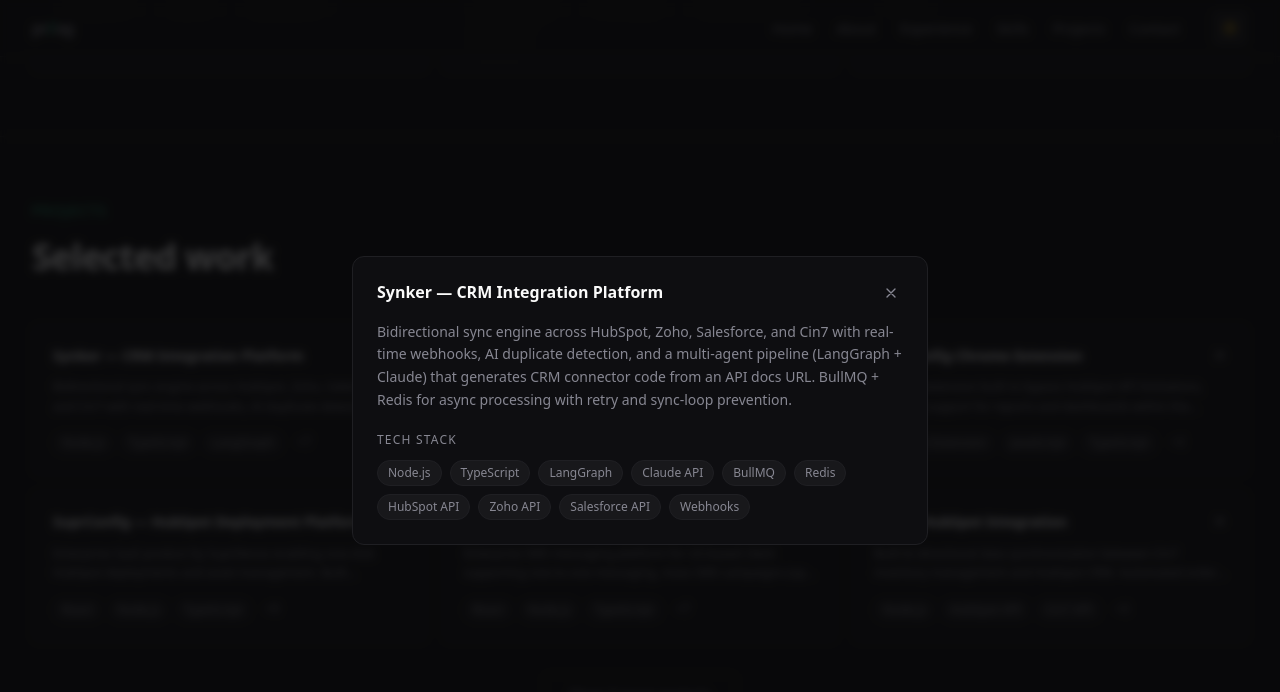
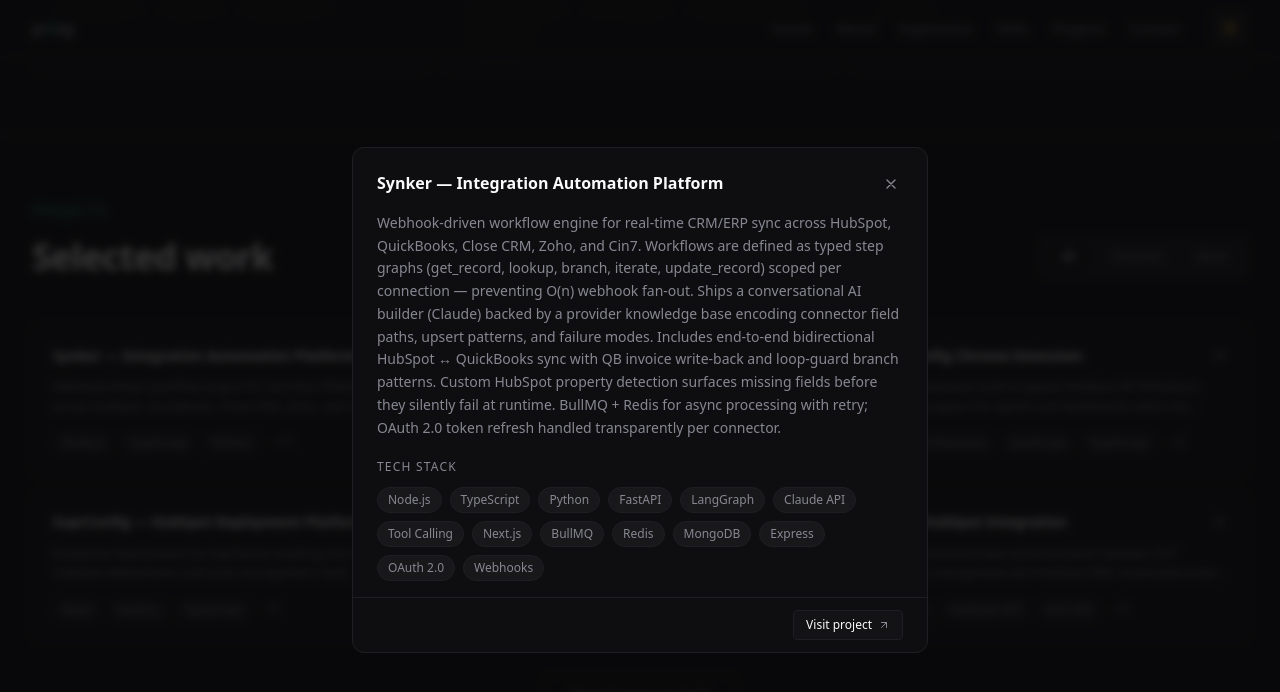
Before and after one commit to PragRajput/Portfolio, a React (Vite) app in the folder frontend/: page / in a window 1280 px wide. Both pictures are taken after a click on the element 229 px from the left and 3112 px from the top of the page. Shown: the part 2712-3404 px from the top of the page. Built offline with nearby package versions, Linux system fonts and the light colour scheme.

Commit message:
Project updated

```diff
--- a/frontend/src/pages/Projects.tsx
+++ b/frontend/src/pages/Projects.tsx
@@ -5,17 +5,20 @@ import type { Project } from '@/types';
 const projects: Project[] = [
   {
     id: '1',
-    title: 'Synker — CRM Integration Platform',
-    description: 'Bidirectional sync engine across HubSpot, Zoho, Salesforce, and Cin7 with real-time webhooks, AI duplicate detection, and a multi-agent pipeline (LangGraph + Claude) that generates CRM connector code from an API docs URL. BullMQ + Redis for async processing with retry and sync-loop prevention.',
+    title: 'Synker — Integration Automation Platform',
+    description: 'Webhook-driven workflow engine for real-time CRM/ERP sync across HubSpot, QuickBooks, Close CRM, Zoho, and Cin7. Workflows are defined as typed step graphs (get_record, lookup, branch, iterate, update_record) scoped per connection — preventing O(n) webhook fan-out. Ships a conversational AI builder (Claude) backed by a provider knowledge base encoding connector field paths, upsert patterns, and failure modes. Includes end-to-end bidirectional HubSpot ↔ QuickBooks sync with QB invoice write-back and loop-guard branch patterns. Custom HubSpot property detection surfaces missing fields before they silently fail at runtime. BullMQ + Redis for async processing with retry; OAuth 2.0 token refresh handled transparently per connector.',
     image: '/placeholder-project.jpg',
-    technologies: ['Node.js', 'TypeScript', 'LangGraph', 'Claude API', 'BullMQ', 'Redis', 'HubSpot API', 'Zoho API', 'Salesforce API', 'Webhooks'],
+    technologies: ['Node.js', 'TypeScript', 'Python', 'FastAPI', 'LangGraph', 'Claude API', 'Tool Calling', 'Next.js', 'BullMQ', 'Redis', 'MongoDB', 'Express', 'OAuth 2.0', 'Webhooks'],
+    demoUrl: 'https://synker-landing-gq88.vercel.app/',
+    personal: true,
   },
   {
     id: '2',
-    title: 'HubSpot CRM Audit Agent',
+    title: 'HubMetrics — CRM Audit Agent',
     description: 'AI-powered multi-agent audit platform (orchestrator → narrator pipeline) running 25+ health checks across HubSpot Sales, Marketing, and Service Hub. Uses Claude AI to generate prioritized, severity-labeled reports with PDF export.',
     image: '/placeholder-project.jpg',
-    technologies: ['Claude API', 'LangGraph', 'Node.js', 'TypeScript', 'HubSpot API', 'Multi-Agent Pipelines', 'PDF Export'],
+    technologies: ['Claude API', 'LangGraph', 'Tool Calling', 'Node.js', 'TypeScript', 'Express', 'MongoDB'],
+    personal: true,
   },
   {
     id: '3',
@@ -41,7 +44,7 @@ const projects: Project[] = [
     demoUrl: 'https://www.truedialog.com/',
   },
   {
-    id: '6',
+    id: 'p6',
     title: 'Cin7 & HubSpot Integration',
     description: 'Built bi-directional data synchronization between Cin7 inventory management and HubSpot CRM. Automated order creation, invoice calculations, and real-time updates using webhooks. Seamless cross-platform workflow automation.',
     image: '/placeholder-project.jpg',
@@ -54,6 +57,7 @@ const projects: Project[] = [
     description: 'Personal work tracking app for developers to log daily tasks, track time per project, and browse history via a calendar view. Features AI-powered standup summaries via Gemini API, Google OAuth sign-in, and profile customization with Cloudinary avatar uploads.',
     image: '/placeholder-project.jpg',
     technologies: ['Next.js 14', 'TypeScript', 'Express', 'MongoDB', 'Google OAuth', 'Gemini API', 'Cloudinary', 'Tailwind CSS', 'Framer Motion'],
+    personal: true,
   },
   {
     id: '10',
@@ -61,37 +65,38 @@ const projects: Project[] = [
     description: 'VS Code extension that silently tracks coding activity in the background and generates AI-powered standup summaries with zero interruption. Local dashboard shows hourly productivity charts and per-project language breakdown. Fully private — no cloud sync, no telemetry, all data stays on your machine.',
     image: '/placeholder-project.jpg',
     technologies: ['VS Code API', 'TypeScript', 'Express', 'React', 'Vite', 'Redux Toolkit', 'Recharts', 'Gemini API', 'esbuild'],
+    personal: true,
   },
   {
-    id: '7',
+    id: 'p7',
     title: 'Zoho & HubSpot Multi-Org Integration',
     description: 'Developed scalable integration supporting multiple Zoho organizations with HubSpot. Implemented 2-way data synchronization, multi-tenant architecture, and automated data mapping across different organizational structures.',
     image: '/placeholder-project.jpg',
     technologies: ['TypeScript', 'Python', 'FastAPI', 'Zoho API', 'HubSpot API', 'Webhooks', 'Heroku'],
   },
   {
-    id: '8',
+    id: 'p8',
     title: 'Educational Learning Management Platform',
     description: 'Comprehensive 4-tier learning platform with hierarchical access: Super Admin creates interactive lessons with drag-and-drop UI; School Admin manages teachers and students; Teachers customize lessons and mark attendance; Students access assignments and submit feedback with real-time dashboard updates.',
     image: '/placeholder-project.jpg',
     technologies: ['React', 'Node.js', 'TypeScript', 'MongoDB', 'Express', 'Role-Based Access', 'Real-time Dashboard'],
   },
   {
-    id: '6',
+    id: 'p11',
     title: 'SFTP × HubSpot Data Migration',
     description: 'Enterprise-scale data processing system using Python FastAPI handling 200,000–300,000 daily records. Automated cron jobs fetch files from SFTP, upload to GCP Cloud Storage, perform data cleaning including de-duplication and null handling, then migrate to HubSpot via batch processing.',
     image: '/placeholder-project.jpg',
     technologies: ['Python', 'FastAPI', 'GCP Cloud Storage', 'GCP App Engine', 'SFTP', 'HubSpot API', 'Cron Jobs', 'Batch Processing'],
   },
   {
-    id: '7',
+    id: 'p12',
     title: 'BlendsBooking Integration',
     description: 'Comprehensive booking integration system syncing reservation data with HubSpot across contacts, orders, products, and cancellations. Real-time booking management with automated workflow triggers.',
     image: '/placeholder-project.jpg',
     technologies: ['React', 'Node.js', 'HubSpot API', 'Booking System', 'Nordhost'],
   },
   {
-    id: '8',
+    id: 'p13',
     title: 'Telegram × HubSpot CRM',
     description: 'Embedded Telegram inside HubSpot CRM for seamless team communication. Automatically generates deal-based Telegram groups to streamline collaboration across sales and business development.',
     image: '/placeholder-project.jpg',
@@ -99,10 +104,26 @@ const projects: Project[] = [
   },
 ];
 
+type Tab = 'all' | 'personal' | 'work';
+
 export function Projects() {
   const [selectedProject, setSelectedProject] = useState<Project | null>(null);
+  const [activeTab, setActiveTab] = useState<Tab>('all');
   const [showAll, setShowAll] = useState(false);
-  const visibleProjects = showAll ? projects : projects.slice(0, 6);
+
+  const filteredProjects = projects.filter((p) => {
+    if (activeTab === 'personal') return p.personal === true;
+    if (activeTab === 'work') return !p.personal;
+    return true;
+  });
+
+  const visibleProjects = showAll ? filteredProjects : filteredProjects.slice(0, 6);
+
+  const tabs: { key: Tab; label: string }[] = [
+    { key: 'all', label: 'All' },
+    { key: 'personal', label: 'Personal' },
+    { key: 'work', label: 'Work' },
+  ];
 
   return (
     <section id="projects" className="pt-16 pb-4 border-b border-border">
@@ -116,15 +137,38 @@ export function Projects() {
         >
           Projects
         </motion.p>
+        <div className="flex flex-col sm:flex-row sm:items-end justify-between gap-6 mb-12">
           <motion.h2
             initial={{ opacity: 0, y: 20 }}
             whileInView={{ opacity: 1, y: 0 }}
             transition={{ duration: 0.5, delay: 0.1 }}
             viewport={{ once: true }}
-          className="text-3xl md:text-4xl font-bold tracking-tight mb-12"
+            className="text-3xl md:text-4xl font-bold tracking-tight"
           >
             Selected work
           </motion.h2>
+          <motion.div
+            initial={{ opacity: 0, y: 10 }}
+            whileInView={{ opacity: 1, y: 0 }}
+            transition={{ duration: 0.4, delay: 0.2 }}
+            viewport={{ once: true }}
+            className="flex items-center gap-1 p-1 bg-secondary rounded-lg border border-border self-start sm:self-auto"
+          >
+            {tabs.map((tab) => (
+              <button
+                key={tab.key}
+                onClick={() => { setActiveTab(tab.key); setShowAll(false); }}
+                className={`px-4 py-1.5 rounded-md text-xs font-medium transition-all duration-200 ${
+                  activeTab === tab.key
+                    ? 'bg-card text-foreground shadow-sm border border-border'
+                    : 'text-muted-foreground hover:text-foreground'
+                }`}
+              >
+                {tab.label}
+              </button>
+            ))}
+          </motion.div>
+        </div>
 
         <div className="grid sm:grid-cols-2 lg:grid-cols-3 gap-4">
           {visibleProjects.map((project, index) => (
@@ -164,13 +208,13 @@ export function Projects() {
           ))}
         </div>
 
-        {projects.length > 6 && (
+        {filteredProjects.length > 6 && (
           <div className="flex justify-center mt-8 mb-4">
             <button
               onClick={() => setShowAll(!showAll)}
               className="px-6 py-2.5 border border-border rounded-md text-sm font-medium text-muted-foreground hover:text-foreground hover:border-primary/50 transition-colors"
             >
-              {showAll ? 'Show less' : `Show ${projects.length - 6} more projects`}
+              {showAll ? 'Show less' : `Show ${filteredProjects.length - 6} more projects`}
             </button>
           </div>
         )}
@@ -205,7 +249,7 @@ export function Projects() {
                 </button>
               </div>
 
-              <div className="px-6 pb-6 space-y-5">
+              <div className={`px-6 space-y-5 ${selectedProject.demoUrl ? 'pb-4' : 'pb-6'}`}>
                 <p className="text-muted-foreground leading-relaxed text-sm">
                   {selectedProject.description}
                 </p>
@@ -223,21 +267,23 @@ export function Projects() {
                     ))}
                   </div>
                 </div>
+              </div>
 
               {selectedProject.demoUrl && (
+                <div className="flex items-center justify-end px-6 py-3 border-t border-border">
                   <a
                     href={selectedProject.demoUrl}
                     target="_blank"
                     rel="noopener noreferrer"
-                    className="inline-flex items-center gap-2 px-4 py-2 bg-primary text-primary-foreground rounded-md text-sm font-medium hover:bg-primary/90 transition-colors"
+                    className="group inline-flex items-center gap-1.5 px-3 py-1.5 rounded-md border border-border hover:border-primary/60 bg-secondary/50 hover:bg-primary/5 text-xs font-medium text-foreground hover:text-primary transition-all duration-200"
                   >
                     Visit project
-                    <svg className="w-3.5 h-3.5" fill="none" viewBox="0 0 24 24" stroke="currentColor" strokeWidth={2}>
+                    <svg className="w-3 h-3 text-muted-foreground group-hover:text-primary transition-all duration-200 group-hover:translate-x-0.5 group-hover:-translate-y-0.5" fill="none" viewBox="0 0 24 24" stroke="currentColor" strokeWidth={2}>
                       <path strokeLinecap="round" strokeLinejoin="round" d="M7 17L17 7M17 7H7M17 7v10" />
                     </svg>
                   </a>
+                </div>
               )}
-              </div>
             </motion.div>
           </motion.div>
         )}
--- a/frontend/src/types/index.ts
+++ b/frontend/src/types/index.ts
@@ -6,6 +6,7 @@ export interface Project {
   technologies: string[];
   demoUrl?: string;
   githubUrl?: string;
+  personal?: boolean;
 }
 
 export interface Experience {
--- a/frontend/tsconfig.app.json
+++ b/frontend/tsconfig.app.json
@@ -25,6 +25,7 @@
     "noUncheckedSideEffectImports": true,
 
     /* Path Aliases */
+    "ignoreDeprecations": "6.0",
     "baseUrl": ".",
     "paths": {
       "@/*": ["./src/*"]
```
Lines whose indentation alone changed are shown as unchanged.
